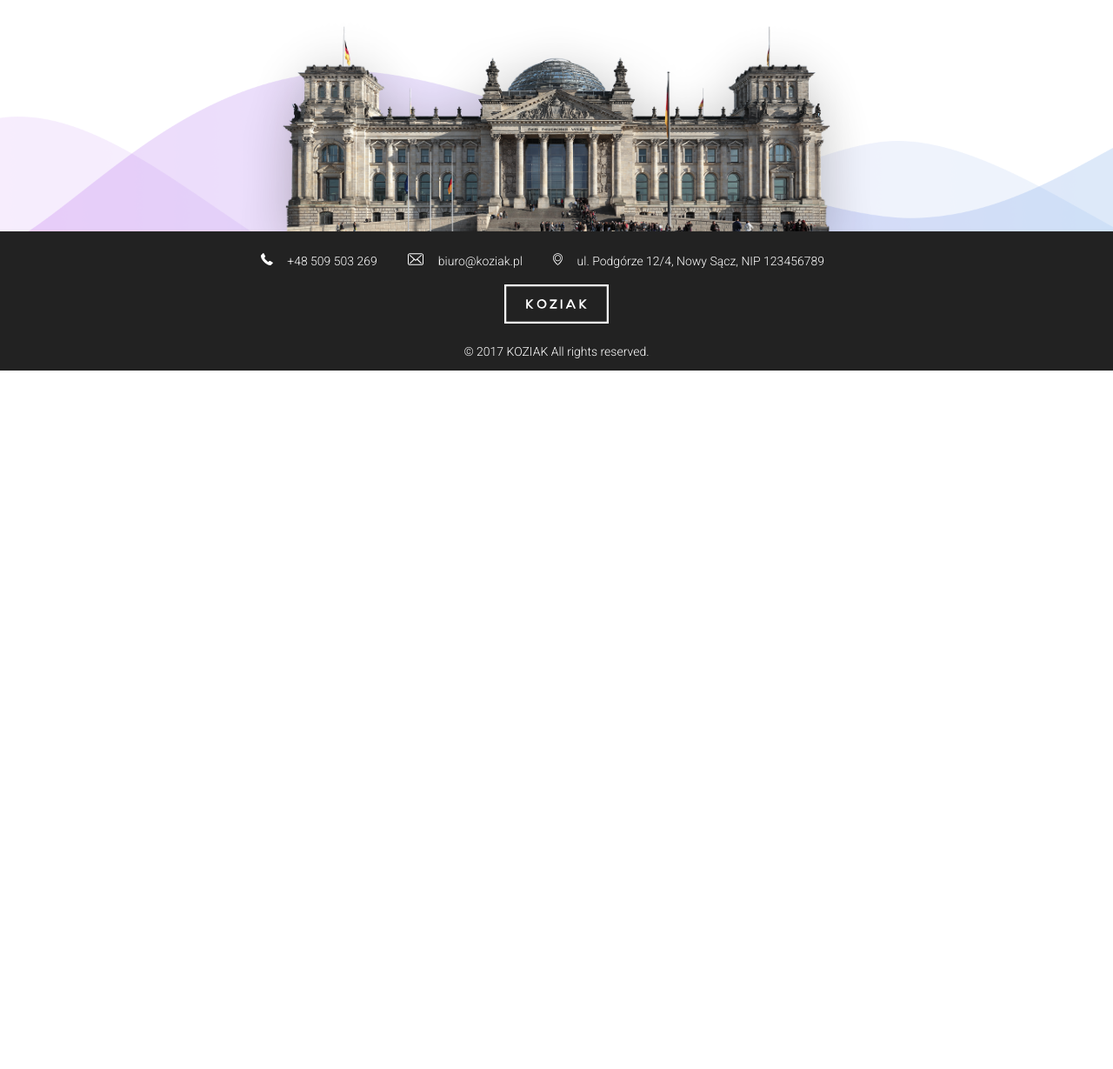
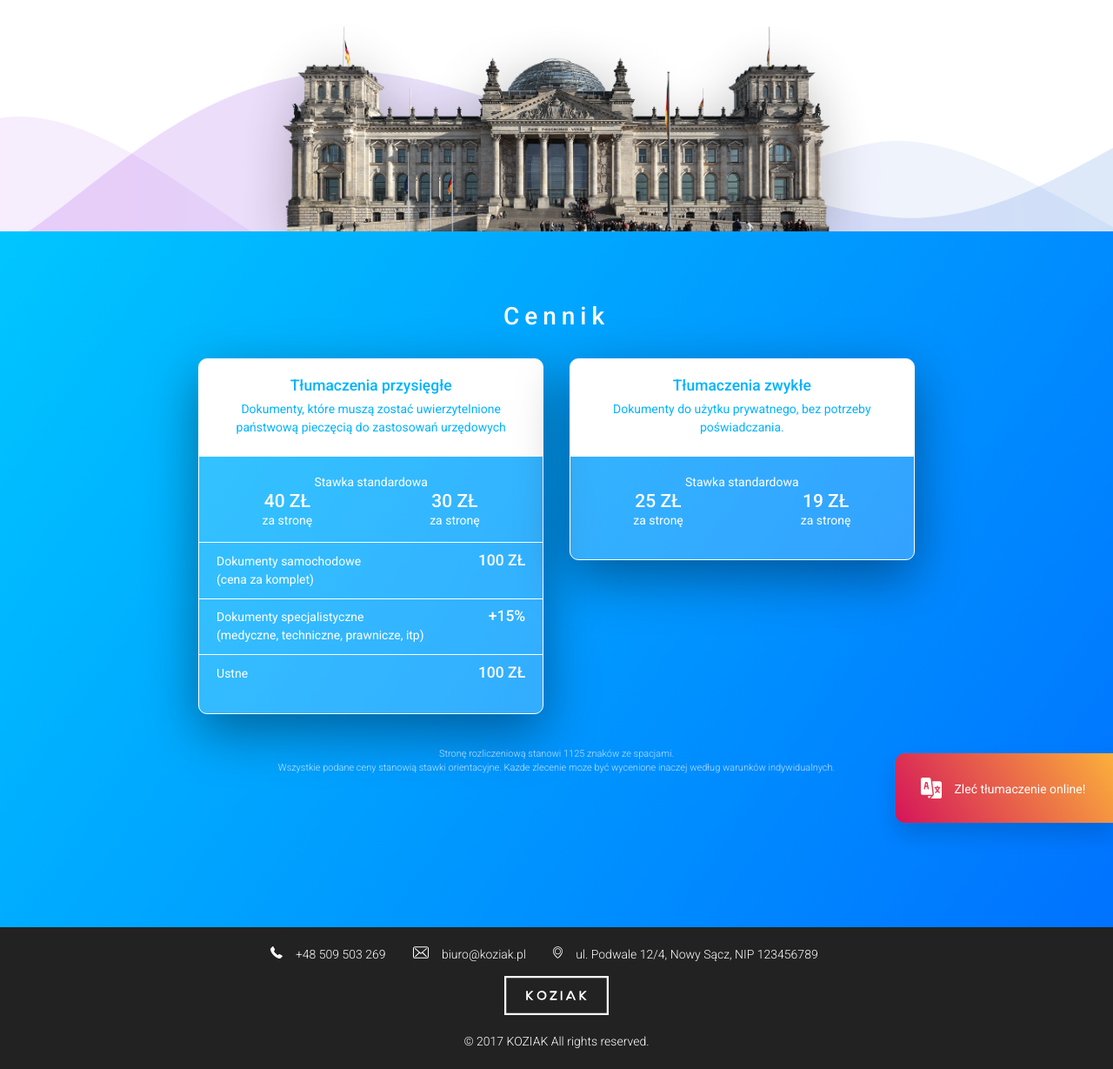
Before and after one commit to headelzon/translations_page, a plain HTML site: page index.html in a window 1280 px wide. Shown: the part 1334-2563 px from the top of the page at 87% size. Before the commit the page ends 1760 px from the top, so only its background shows below. Drawn offline with nearby package versions, Linux system fonts and the light colour scheme; a script that the page names is missing.

Commit message:
Added pricing for translations

```diff
--- a/css/_footer.scss
+++ b/css/_footer.scss
@@ -1,7 +1,7 @@
 /* Scss Document */
 
 .footer {
-	height: 10rem;
+	min-height: 10rem;
 	background-color: #222222;
 	padding: 1.5rem;
 	color: white;
--- a/css/_intro.scss
+++ b/css/_intro.scss
@@ -21,7 +21,7 @@
 		}
 
 		h5 {
-			font-size: 1rem;
+			font-size: 1.3rem;
 			font-weight: 100;
 			margin-top: 19px;
 		}
--- /dev/null
+++ b/css/_popup.scss
@@ -0,0 +1,52 @@
+/* Scss Document */
+
+.popup {
+	position: absolute;
+	bottom: 15%;
+	right: 0;
+	box-shadow: 0 13px 24px rgba(0, 0, 0, 0.15);
+	border-radius: 10px 0 0 10px;
+	height: 80px;
+	width: 250px;
+	padding: 27px;
+	background-image: -webkit-linear-gradient(325deg, #d4145a 0%, #fbb03b 100%);
+	background-image: -o-linear-gradient(325deg, #d4145a 0%, #fbb03b 100%);
+	background-image: linear-gradient(55deg, #d4145a 0%, #fbb03b 100%);
+	cursor: pointer;
+	transition: box-shadow 0.3s ease-in-out;
+
+	&:hover {
+		-webkit-box-shadow: 0px 13px 19px -7px rgba(0,0,0,0.15);
+		-moz-box-shadow: 0px 13px 19px -7px rgba(0,0,0,0.15);
+		box-shadow: 0px 13px 19px -7px rgba(0,0,0,0.15);
+	}
+
+	span {
+		line-height: 26px;
+		vertical-align: middle;
+		position: relative;
+		top: -8px;
+		margin-left: 10px;
+		color: white;
+	}
+}
+
+//#slide {
+//    position: absolute;
+//    left: -100px;
+//    width: 100px;
+//    height: 100px;
+//    background: blue;
+//    -webkit-animation: slide 0.5s forwards;
+//    -webkit-animation-delay: 2s;
+//    animation: slide 0.5s forwards;
+//    animation-delay: 2s;
+//}
+//
+//@-webkit-keyframes slide {
+//    100% { left: 0; }
+//}
+//
+//@keyframes slide {
+//    100% { left: 0; }
+//}
--- /dev/null
+++ b/css/_pricing.scss
@@ -0,0 +1,71 @@
+/* Scss Document */
+
+.pricing {
+	height: 100vh;
+	background-image: linear-gradient(-55deg, #0072ff 0%, #00c6ff 100%);
+	width: 100%;
+	padding-top: 67px;
+	position: relative;
+
+	.title {
+		color: #fff;
+		margin-top: 2vh;
+		margin-bottom: 4vh;
+		text-align: center;
+		padding: 0 4%;
+
+		h1 {
+			font-size: 2rem;
+			font-weight: 500;
+			color: #fff;
+			letter-spacing: 6px;
+		}
+	}
+
+	.tile {
+		box-shadow: 0 20px 60px rgba(0, 0, 0, 0.4);
+		border-radius: 10px;
+		border: 1px solid #ffffff;
+		background-color: rgba(255,255,255,0.2);
+		min-height: 10vh;
+
+		.tile-header {
+			border-radius: 8px 8px 0 0;
+			background-color: rgba(255,255,255,1.0);
+			border: 1px solid #ffffff;
+			min-height: 5vh;
+			color: #00b3ff;
+			text-align: center;
+			padding: 5% 5% 2%;
+		}
+
+		.tile-content {
+			padding: 5%;
+			color: rgba(255,255,255,1.00);
+
+			.subsection {
+				padding: 3% 0;
+			}
+
+			h4 {
+				margin-bottom: 0;
+			}
+
+			hr {
+				width: calc(110% + 4px);
+				border-top: 1px solid rgba(255,255,255,1.00);
+				margin: 0 calc(-5% + -2px);
+				border-bottom: none;
+			}
+		}
+	}
+
+	>p {
+		position: relative;
+		margin-top: 3%;
+		color: rgba(255,255,255,0.75);
+		z-index: 900;
+		font-size: 11px;
+		font-weight: 300;
+	}
+}
--- a/css/_trans-categories.scss
+++ b/css/_trans-categories.scss
@@ -25,7 +25,7 @@
 
 	.title {
 		color: #000;
-		margin-top: 1vh;
+		margin-top: 2vh;
 		text-align: center;
 		padding: 0 3%;
 
--- a/css/main.scss
+++ b/css/main.scss
@@ -1,12 +1,15 @@
 /* Scss Document */
 @import 'intro';
 @import 'trans-categories';
+@import 'pricing';
+@import 'popup';
 @import 'footer';
 
 
 html, body {
 	margin: 0;
 	padding: 0;
+	font-size: 14px;
 	font-family: 'Roboto', 'Open Sans', sans-serif;
 }
 
--- a/index.html
+++ b/index.html
@@ -66,7 +66,7 @@
 	<div id="fullpage">
 	<div class="container section active intro">
    		<div class="col-md-6 offset-md-3 title">
-   			<h1>Tłumacz Przysięgły Języka Niemieckiego</h1>
+   			<h1>Tłumacz Przysięgły<br>Języka Niemieckiego</h1>
    			<h5>Najwyższa jakość przy najniższych cenach.</h5>
    			<span class="info">
    				<button class="btn btn-default" id="translations-button">Tłumaczenia</button>
@@ -162,7 +162,80 @@
 
     </div>
 
-    <div class="footer section fp-auto-height">
+    <div class="container section pricing">
+    	<div class="col-md-8 offset-md-2 title">
+			<h1>Cennik</h1>
+		</div>
+   		<div class="row">
+   			<div class="col-md-4 offset-md-2">
+   				<div class="tile">
+   					<div class="tile-header">
+   						<h5>Tłumaczenia przysięgłe</h5>
+   						<p>Dokumenty, które muszą zostać uwierzytelnione państwową pieczęcią do zastosowań urzędowych</p>
+   					</div>
+   					<div class="tile-content">
+   						<div class="text-center">Stawka standardowa</div>
+   						<div class="row">
+   							<div class="col-6">
+   								<h4 class="text-center">40 ZŁ</h4>
+   								<p class="text-center">za stronę</p>
+   							</div>
+   							<div class="col-6">
+   								<h4 class="text-center">30 ZŁ</h4>
+   								<p class="text-center">za stronę</p>
+   							</div>
+   						</div>
+   						<hr>
+   						<div class="subsection clearfix">
+   							<span class="float-left">Dokumenty samochodowe<br>(cena za komplet)</span>
+   							<span class="float-right"><h5>100 ZŁ</h5></span>
+   						</div>
+   						<hr>
+   						<div class="subsection clearfix">
+   							<span class="float-left">Dokumenty specjalistyczne<br>(medyczne, techniczne, prawnicze, itp)</span>
+   							<span class="float-right"><h5>+15%</h5></span>
+   						</div>
+   						<hr>
+   						<div class="subsection clearfix">
+   							<span class="float-left">Ustne</span>
+   							<span class="float-right"><h5>100 ZŁ</h5></span>
+   						</div>
+   					</div>
+   				</div>
+   			</div>
+   			<div class="col-md-4">
+   				<div class="tile">
+   					<div class="tile-header">
+   						<h5>Tłumaczenia zwykłe</h5>
+   						<p>Dokumenty do użytku prywatnego, bez potrzeby poświadczania.</p>
+   					</div>
+   					<div class="tile-content">
+   						<div class="text-center">Stawka standardowa</div>
+   						<div class="row">
+   							<div class="col-6">
+   								<h4 class="text-center">25 ZŁ</h4>
+   								<p class="text-center">za stronę</p>
+   							</div>
+   							<div class="col-6">
+   								<h4 class="text-center">19 ZŁ</h4>
+   								<p class="text-center">za stronę</p>
+   							</div>
+   						</div>
+   					</div>
+   				</div>
+   			</div>
+   		</div>
+    	<p class="text-center">Stronę rozliczeniową stanowi 1125 znaków ze spacjami.<br>
+Wszystkie podane ceny stanowią stawki orientacyjne. Kazde zlecenie moze być wycenione inaczej według warunków indywidualnych.</p>
+
+   		<div class="popup">
+   			<object type="image/svg+xml" data="./assets/trans.svg" class="icon">
+			</object>
+  			<span>Zleć tłumaczenie online!</span>
+   		</div>
+    </div>
+
+    <div class="footer section fp-auto-height clearfix">
     	<div class="container">
     		<div class="footer-contact">
 				<span>
@@ -178,7 +251,7 @@
    				<span>
    					<span class="icon">
    						<object type="image/svg+xml" data="./assets/white-adress.svg" class="icon"></object>
-   					</span> ul. Podgórze 12/4, Nowy Sącz, NIP 123456789
+   					</span> ul. Podwale 12/4, Nowy Sącz, NIP 123456789
    				</span>
     		</div>
 
--- a/js/main.js
+++ b/js/main.js
@@ -14,7 +14,8 @@ $( document ).ready( function() {
 
 	var oldScroll = $( this ).scrollTop();
 
-	$( document ).scroll( function() {
+	$( window ).scroll( function() {
+
 		var newScroll = $( this ).scrollTop();
 
 		if((newScroll > oldScroll) && (oldScroll <= 100) && (newScroll > 100)) {
@@ -110,3 +111,34 @@ $( document ).ready( function() {
 //		onSlideLeave: function(anchorLink, index, slideIndex, direction, nextSlideIndex){}
 //	});
 });
+
+
+(function($) {
+
+  /**
+   * Copyright 2012, Digital Fusion
+   * Licensed under the MIT license.
+   * http://teamdf.com/jquery-plugins/license/
+   *
+   * @author Sam Sehnert
+   * @desc A small plugin that checks whether elements are within
+   *     the user visible viewport of a web browser.
+   *     only accounts for vertical position, not horizontal.
+   */
+
+  $.fn.visible = function(partial) {
+
+      var $t            = $(this),
+          $w            = $(window),
+          viewTop       = $w.scrollTop(),
+          viewBottom    = viewTop + $w.height(),
+          _top          = $t.offset().top,
+          _bottom       = _top + $t.height(),
+          compareTop    = partial === true ? _bottom : _top,
+          compareBottom = partial === true ? _top : _bottom;
+
+    return ((compareBottom <= viewBottom) && (compareTop >= viewTop));
+
+  };
+
+})(jQuery);
```
Also changed, not shown: assets/layer-1154.png (added), assets/layer-1155.png (added), assets/trans.svg (added), css/main.css, 2 other files.
